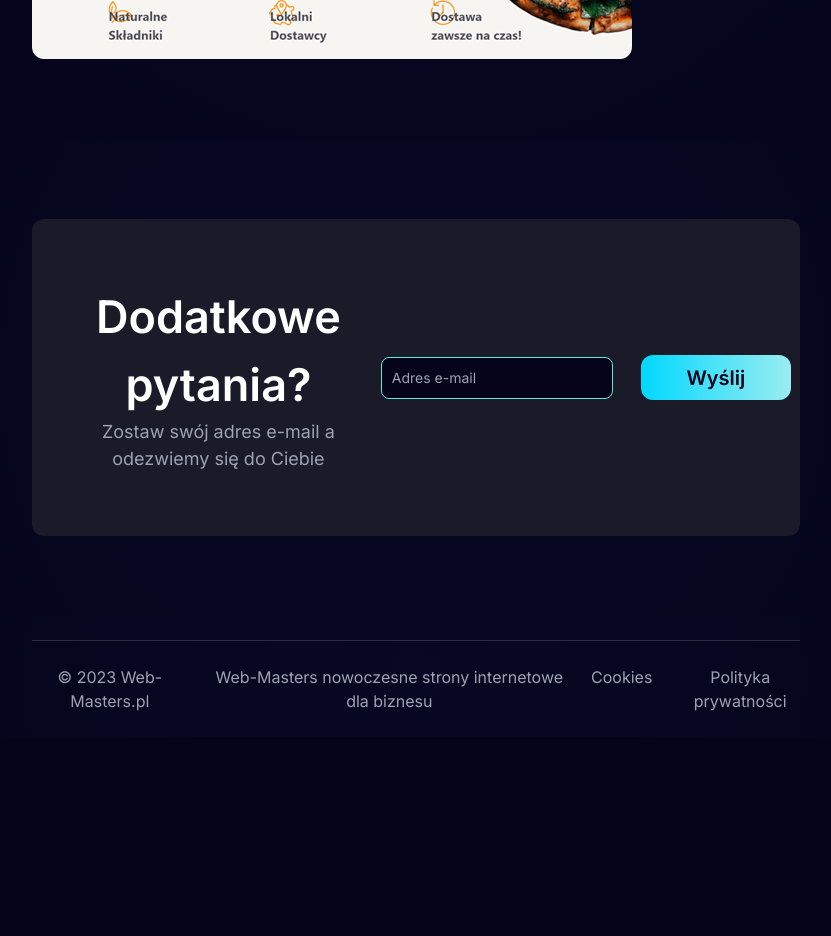
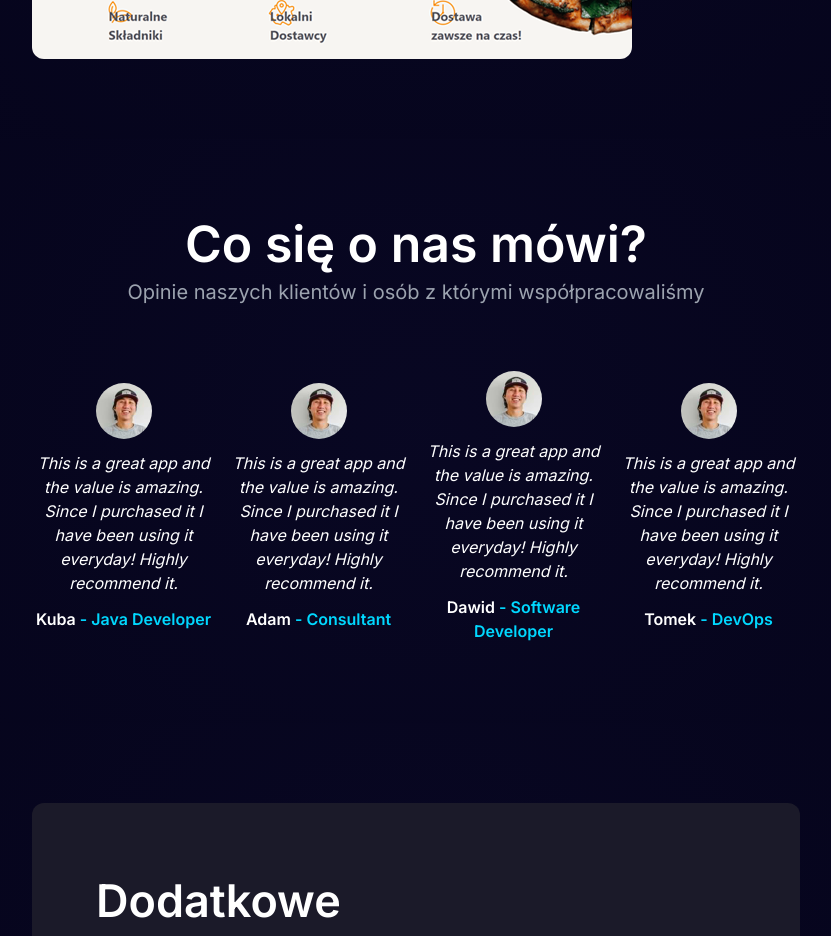
Before and after one commit to m-uchyla/wm-site, a Next.js app: page / in a window 1280 px wide. Shown: the part 4820-5756 px from the top of the page, without its empty margins (224-1055 px from the left). Before the commit the page ends 5557 px from the top, so only its background shows below. Built offline with nearby package versions, Linux system fonts and the light colour scheme.

Commit message:
Testimonials

```diff
--- a/src/assets/index.js
+++ b/src/assets/index.js
@@ -7,6 +7,7 @@ import preview from "./isometric/preview.png"
 import working from "./isometric/working.png"
 import trainer from './portfolio/trainer.png'
 import pizza from './portfolio/pizza.png'
+import testimonial01 from "./testimonials/testimonial01.jpg"
 
 export {
     favicon,
@@ -17,5 +18,6 @@ export {
     preview,
     working,
     trainer,
-    pizza
+    pizza,
+    testimonial01
 }
--- a/src/components/index.js
+++ b/src/components/index.js
@@ -12,6 +12,7 @@ import Hero from "./organisms/hero"
 import Pricing from "./organisms/pricing"
 import How from "./organisms/how"
 import Portfolio from "./organisms/portfolio"
+import Testimonials from "./organisms/testimonials"
 
 import Footer from "./templates/footer"
 import Navbar from "./templates/navbar"
@@ -33,6 +34,7 @@ export {
     Pricing,
     How,
     Portfolio,
+    Testimonials,
     /*--- TEMPLATES ---*/
     Footer,
     Navbar,
--- /dev/null
+++ b/src/components/organisms/testimonials.js
@@ -0,0 +1,25 @@
+import { SectionHeader } from "@/components"
+import { testimonials } from "@/constants";
+import Image from 'next/image'
+
+export default function Testimonials(){
+    return(
+        <section>
+            <SectionHeader header={"Co się o nas mówi?"} subheader={"Opinie naszych klientów i osób z którymi współpracowaliśmy"} />
+            <div className="flex gap-3">
+            {testimonials.map((testimonial, index) => (
+                <div className="flex-center flex-col text-center">
+                    <Image
+                        className="rounded-full"
+                        src={testimonial.img}
+                        width={56}
+                        quality={75}
+                    />
+                    <p className="my-3 italic">{testimonial.desc}</p>
+                    <h4 className="font-semibold">{testimonial.name} <span className="text-primary">- {testimonial.job}</span></h4>
+                </div>
+            ))}
+            </div>
+        </section>
+    );
+}
--- a/src/components/templates/main.js
+++ b/src/components/templates/main.js
@@ -1,4 +1,4 @@
-import { About, Contact, Hero, Pricing, How, Portfolio } from '../index'
+import { About, Contact, Hero, Pricing, How, Portfolio, Testimonials } from '../index'
 
 export default function Main() {
     return (
@@ -11,6 +11,7 @@ export default function Main() {
         <Pricing />
         <div className="bg-[rgba(255,255,255,0.15)] h-[1px] sm:mx-[20%] mx-6" />
         <Portfolio />
+        <Testimonials />
         <Contact />
       </>
     )
--- a/src/constants/index.js
+++ b/src/constants/index.js
@@ -1,6 +1,6 @@
 import {GiPencilRuler, GiPodiumWinner} from "react-icons/gi";
 import { FaWrench } from "react-icons/fa";
-import { done, idea, preview, working, pizza, trainer } from "../assets/index"
+import { done, idea, preview, working, pizza, trainer, testimonial01 } from "../assets/index"
 
 export const navLinks = [
     {
@@ -197,3 +197,30 @@ export const portfolio = [
         ]
     },
 ]
+
+export const testimonials = [
+    {
+        name:"Kuba",
+        job: "Java Developer",
+        desc:"This is a great app and the value is amazing. Since I purchased it I have been using it everyday! Highly recommend it. ",
+        img:testimonial01
+    },
+    {
+        name:"Adam",
+        job: "Consultant",
+        desc:"This is a great app and the value is amazing. Since I purchased it I have been using it everyday! Highly recommend it. ",
+        img:testimonial01
+    },
+    {
+        name:"Dawid",
+        job: "Software Developer",
+        desc:"This is a great app and the value is amazing. Since I purchased it I have been using it everyday! Highly recommend it. ",
+        img:testimonial01
+    },
+    {
+        name:"Tomek",
+        job: "DevOps",
+        desc:"This is a great app and the value is amazing. Since I purchased it I have been using it everyday! Highly recommend it. ",
+        img:testimonial01
+    },
+]
```
Also changed, not shown: src/assets/testimonials/testimonial01.jpg (added).
